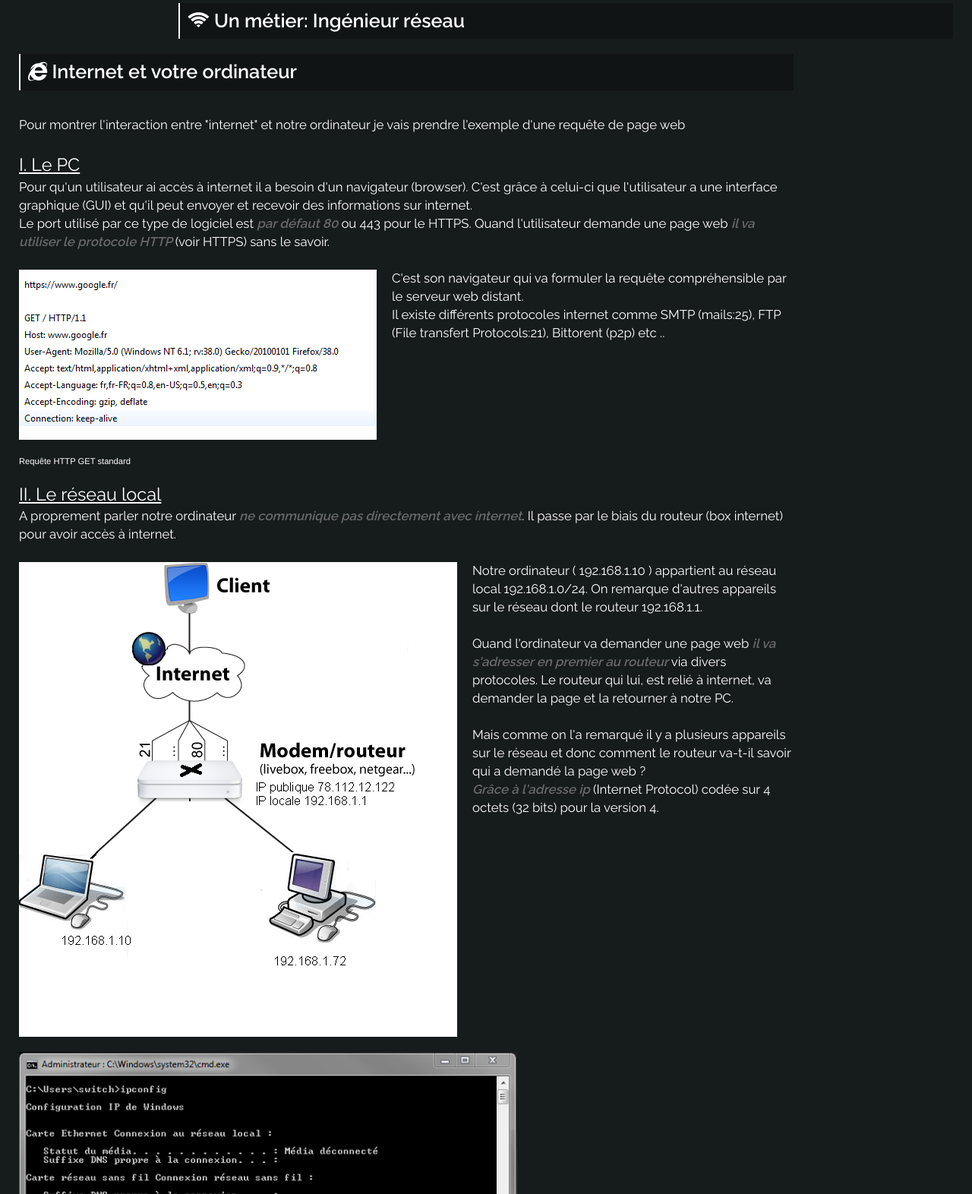
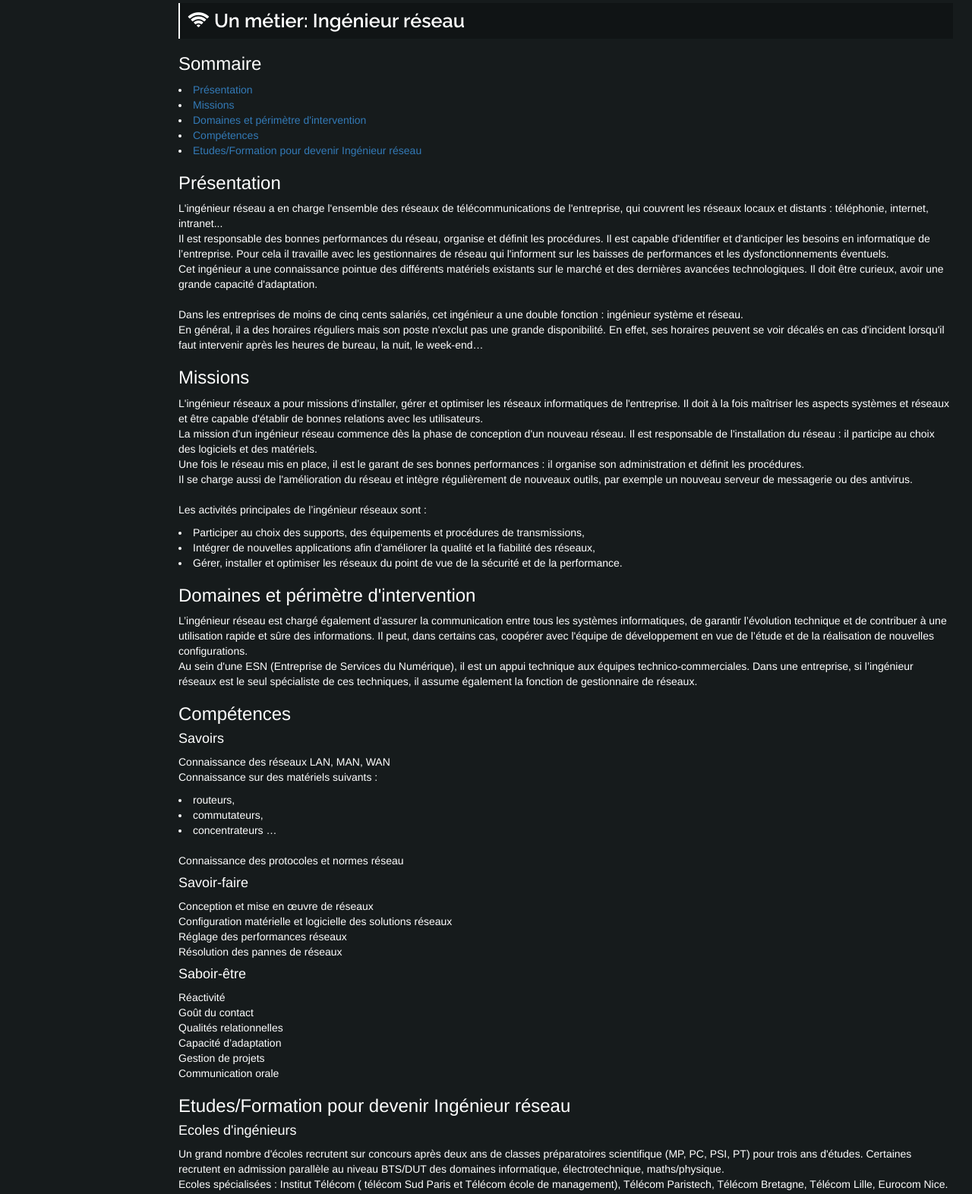
Before and after one commit to ViviF14/ISN, a plain HTML site: page index.html in a window 1280 px wide. Shown: the part 140-1712 px from the top of the page at 76% size. Drawn offline with nearby package versions, Linux system fonts and the light colour scheme.

Commit message:
partie
ajout de ma partie

```diff
--- a/index.html
+++ b/index.html
@@ -41,6 +41,85 @@
 					</div>
 				<div class="col-lg-10 main">
 					<h1><i class="fa fa-wifi"></i> Un métier: Ingénieur réseau </h1>
+					<h3>Sommaire</h3>
+
+			<li><a href="#presentation"> Présentation</a></li>
+			<li><a href="#missions"> Missions</a></li>
+			<li><a href="#domaines"> Domaines et périmètre d'intervention</a></li>
+			<li><a href="#competences"> Compétences</a></li>
+			<li><a href="#etudes"> Etudes/Formation pour devenir Ingénieur réseau</a></li>
+
+		<h3 id="presentation">Présentation</h3>
+
+			<p>	L'ingénieur réseau a en charge l'ensemble des réseaux de télécommunications de l'entreprise, qui couvrent les réseaux locaux et distants : téléphonie, internet, intranet... <br :>
+
+			Il est responsable des bonnes performances du réseau, organise et définit les procédures.
+			Il est capable d'identifier et d'anticiper les besoins en informatique de l’entreprise. Pour cela il travaille avec les gestionnaires de réseau qui l'informent sur les baisses de performances et les dysfonctionnements éventuels. <br/>
+			Cet ingénieur a une connaissance pointue des différents matériels existants sur le marché et des dernières avancées technologiques. Il doit être curieux, avoir une grande capacité d'adaptation. <br/> <br />
+			Dans les entreprises de moins de cinq cents salariés, cet ingénieur a une double fonction : ingénieur système et réseau. <br/>
+
+			En général, il a des horaires réguliers mais son poste n'exclut pas une grande disponibilité. En effet, ses horaires peuvent se voir décalés en cas d'incident lorsqu'il faut intervenir après les heures de bureau, la nuit, le week-end…</p>
+
+		<h3 id="missions">Missions</h3>
+
+			<p>L'ingénieur réseaux a pour missions d'installer, gérer et optimiser les réseaux informatiques de l'entreprise. Il doit à la fois maîtriser les aspects systèmes et réseaux et être capable d'établir de bonnes relations avec les utilisateurs. <br />
+			La mission d'un ingénieur réseau commence dès la phase de conception d'un nouveau réseau. Il est responsable de l'installation du réseau : il participe au choix des logiciels et des matériels. <br />
+			Une fois le réseau mis en place, il est le garant de ses bonnes performances : il organise son administration et définit les procédures. <br />
+			Il se charge aussi de l'amélioration du réseau et intègre régulièrement de nouveaux outils, par exemple un nouveau serveur de messagerie ou des antivirus. <br /> <br />
+			Les activités principales de l’ingénieur réseaux sont :
+			<li>Participer au choix des supports, des équipements et procédures de transmissions,</li>
+			<li>Intégrer de nouvelles applications afin d’améliorer la qualité et la fiabilité des réseaux,</li>
+			<li>Gérer, installer et optimiser les réseaux du point de vue de la sécurité et de la performance.</li>
+			</p>
+
+		<h3 id="domaines">Domaines et périmètre d'intervention</h3>
+
+			<p>L’ingénieur réseau est chargé également d’assurer la communication entre tous les systèmes informatiques, de garantir l’évolution technique et de contribuer à une utilisation rapide et sûre des informations. Il peut, dans certains cas, coopérer avec l'équipe de développement en vue de l’étude et de la réalisation de nouvelles configurations. <br />
+			Au sein d'une ESN (Entreprise de Services du Numérique), il est un appui technique aux équipes technico-commerciales.
+			Dans une entreprise, si l’ingénieur réseaux est le seul spécialiste de ces techniques, il assume également la fonction de gestionnaire de réseaux.
+			</p>
+
+		<h3 id="competences">Compétences</h3>
+
+		<h4>Savoirs</h4>
+
+			<p>Connaissance des réseaux LAN, MAN, WAN <br />
+			Connaissance sur des matériels suivants :
+			<li>routeurs,</li>
+			<li>commutateurs,</li>
+			<li>concentrateurs …</li> <br />
+			Connaissance des protocoles et normes réseau
+			</p>
+
+		<h4>Savoir-faire</h4>
+
+			<p>Conception et mise en œuvre de réseaux <br />
+			Configuration matérielle et logicielle des solutions réseaux <br />
+			Réglage des performances réseaux <br />
+			Résolution des pannes de réseaux <br />
+			</p>
+
+		<h4>Saboir-être</h4>
+
+			<p>Réactivité <br />
+			Goût du contact <br />
+			Qualités relationnelles <br />
+			Capacité d’adaptation <br />
+			Gestion de projets <br />
+			Communication orale <br />
+			</p>
+
+		<h3 id="etudes">Etudes/Formation pour devenir Ingénieur réseau</h3>
+
+		<h4>Ecoles d'ingénieurs</h4>
+
+			<p>Un grand nombre d'écoles recrutent sur concours  après deux ans de classes préparatoires scientifique (MP, PC, PSI, PT) pour trois ans d'études. Certaines recrutent en admission parallèle au niveau BTS/DUT des domaines informatique, électrotechnique, maths/physique. <br />
+			Ecoles spécialisées : Institut Télécom ( télécom Sud Paris et Télécom école de management), Télécom Paristech, Télécom Bretagne, Télécom Lille, Eurocom Nice.
+			</p>
+
+		<h4>Formations universitaires</h4>
+
+			<p>master pro (bac + 5) : réseaux et télécommunications (Aix-Marseille, Paris sud) ; sécurité des contenus des réseaux et des télécoms (Versailles) ;  télécommunications haut débit (Cnam Paris...)</p>
 				</div>
 			</div>
 
```
